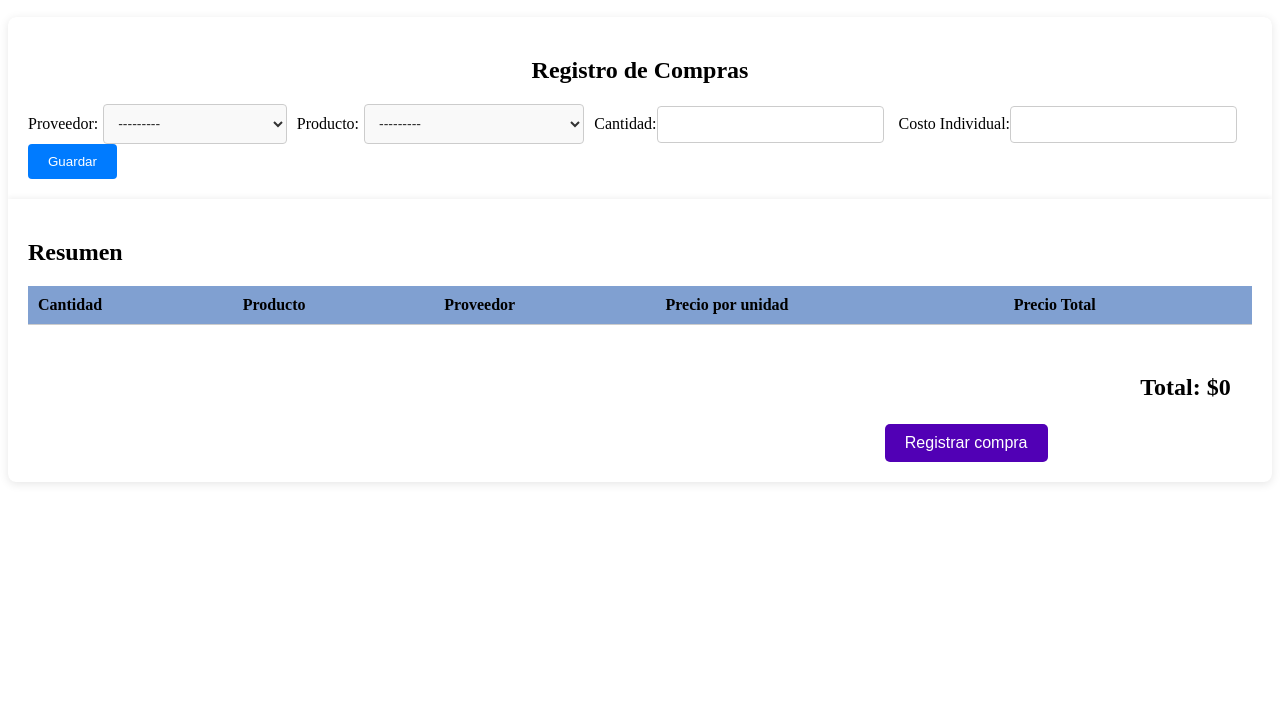
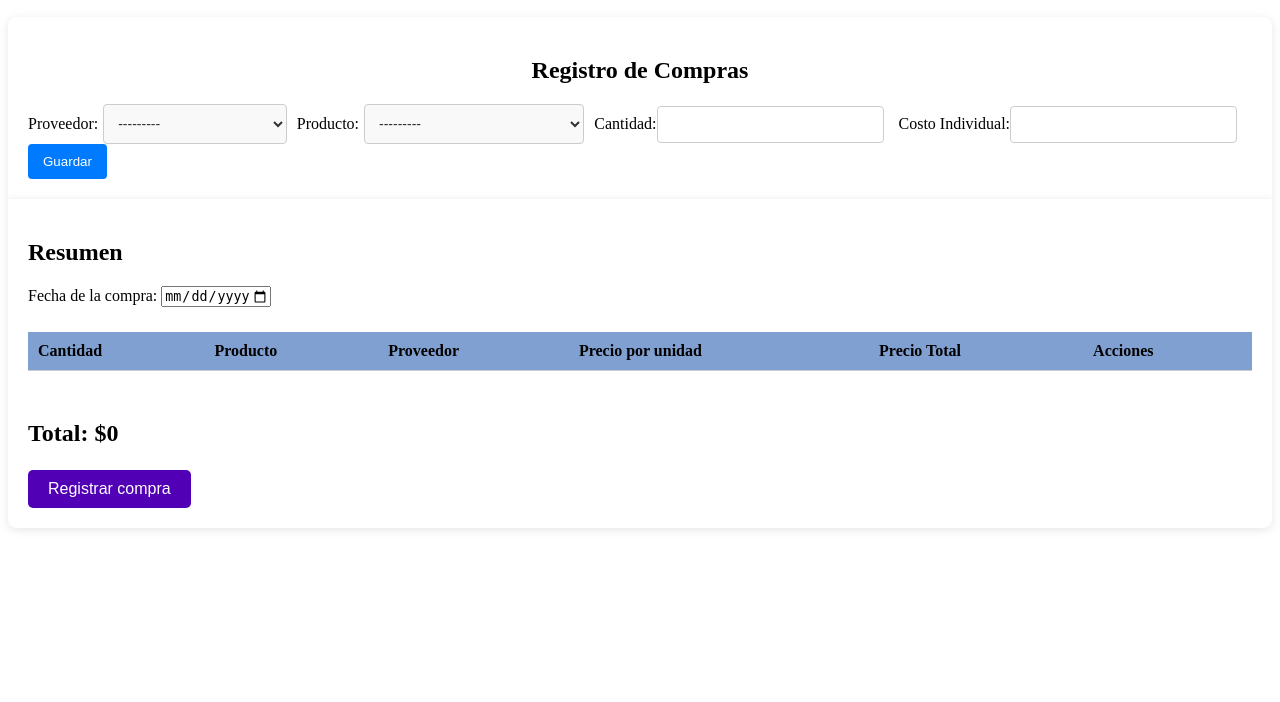
Before and after one commit to Cyrc3/estadias2, a Django app: page /registro_compra/ in a window 1280 px wide. Shown: the part 46-748 px from the top of the page. Run offline with Django 3.2, Linux system fonts and the light colour scheme; tables that the repository leaves empty hold one stand-in row (values such as "Sample post"); lists and menus that the app fills with data are empty.

Commit message:
editar y eliminar fila o compra

```diff
--- a/estadias1/accounts/views.py
+++ b/estadias1/accounts/views.py
@@ -95,6 +95,7 @@ def registrar_compra(request):
     return render(request, 'registro_compra.html', {'form':form})
 
 
+
 def registro_ventas(request):
     if request.method == 'POST':
         form = VentaForm(request.POST)
--- a/estadias1/estadias1/settings.py
+++ b/estadias1/estadias1/settings.py
@@ -77,11 +77,11 @@ WSGI_APPLICATION = 'estadias1.wsgi.application'
 DATABASES = {
     'default': {
         'ENGINE': 'django.db.backends.mysql',
-        'NAME': 'CONTROL_INVENTARIO',
+        'NAME': 'EstadiaPruebas',
         'USER': 'root',
-        'PASSWORD': 'miau',
+        'PASSWORD': '3Sa1s87873!',
         'HOST': 'localhost',
-        'w': '3306',
+        'PORT': '3306',
     }
 }
 #honestly i have no idea what this section do, is here tho, if it works, don't touch it.
--- a/estadias1/estadias1/static/JavaScript/Registro_compra_form.js
+++ b/estadias1/estadias1/static/JavaScript/Registro_compra_form.js
@@ -1,15 +1,23 @@
-document.getElementById('compraForm').addEventListener('submit', function(event) {
+document
+  .getElementById("btnGuardar")
+  .addEventListener("click", function (event) {
     event.preventDefault();
-    const formData = new FormData(event.target);
-    const producto = formData.get('id_producto');
-    const proveedor = formData.get('id_proveedor');
-    const cantidad = formData.get('cantidad');
-    const costo = formData.get('costo');
+    const formData = new FormData(document.getElementById('compraForm'));
+    const producto = formData.get("id_producto");
+    const proveedor = formData.get("id_proveedor");
+    const cantidad = parseFloat(formData.get("cantidad"));
+    const costo = parseFloat(formData.get("costo"));
+
+    // Verifica si cantidad y costo son números válidos
+    if (isNaN(cantidad) || isNaN(costo) ) {
+      alert("Por favor, introduce valores válidos");
+      return;
+    }
 
     const precioTotal = cantidad * costo;
 
     // para actualizar la tabla
-    const table = document.getElementById('resumenTabla');
+    const table = document.getElementById("resumenTabla");
     const newRow = table.insertRow();
     newRow.innerHTML = `
         <td>${cantidad}</td>
@@ -20,36 +28,112 @@ document.getElementById('compraForm').addEventListener('submit', function(event)
     `;
 
     // Actualizar el total
-    const totalCompra = document.getElementById('total-compra');
+    const totalCompra = document.getElementById("total-compra");
     const nuevoTotal = parseFloat(totalCompra.textContent) + precioTotal;
     totalCompra.textContent = nuevoTotal;
 
+    // Mostrar botón de editar compra
+    document.getElementById("editarCompraBtn").style.display = "inline";
 
-    console.log()
-    // limpia el formulario
-    event.target.reset();
+    // Añadir botones de edición y eliminación
+    const actionsCell = newRow.insertCell(-1); // Insert a new cell at the end for actions
+    actionsCell.innerHTML = `
+        <button class="editarBtn" style="display: none;">Editar</button>
+        <button class="eliminarBtn" style="display: none;">Eliminar</button>
+    `;
+    newRow.querySelector(".editarBtn").addEventListener("click", function () {
+      editarFila(newRow);
+    });
+    newRow.querySelector(".eliminarBtn").addEventListener("click", function () {
+      eliminarFila(newRow);
+    });
 
-});
+    console.log(proveedor);
+
+    // limpiar el formulario
+    document.getElementById("id_id_producto").value = "";
+    document.getElementById("id_id_proveedor").value = "";
+    document.getElementById("id_cantidad").value = "";
+    document.getElementById("id_costo").value = "";
+  });
+
+document
+  .getElementById("editarCompraBtn")
+  .addEventListener("click", function () {
+    const rows = document.querySelectorAll("#resumenTabla tr");
+
+    rows.forEach((row, index) => {
+      if (index > 0) {
+        // Skip header row
+        row.querySelector(".editarBtn").style.display = "inline";
+        row.querySelector(".eliminarBtn").style.display = "inline";
+      }
+    });
+    document.getElementById("editarCompraBtn").style.display = "none"; // Hide the Edit Compra button after it is clicked
+  });
+
+function editarFila(row) {
+  const cantidadCell = row.cells[0];
+  const productoCell = row.cells[1];
+  const proveedorCell = row.cells[2];
+  const costoCell = row.cells[3];
+
+  const cantidad = cantidadCell.textContent;
+  const producto = productoCell.textContent;
+  const proveedor = proveedorCell.textContent;
+  const costo = costoCell.textContent;
+
+  // Llenar el formulario con los datos de la fila
+  document.getElementById("id_id_producto").value = producto;
+  document.getElementById("id_id_proveedor").value = proveedor;
+  document.getElementById("id_cantidad").value = cantidad;
+  document.getElementById("id_costo").value = costo;
+
+  // Guardar el índice de la fila para referencia
+  document
+    .getElementById("compraForm")
+    .setAttribute("data-editing-row-index", row.rowIndex);
+
+  // Eliminar la fila original
+  eliminarFila(row);
+}
+
+
+
+function eliminarFila(row) {
+  const precioTotalCell = row.cells[4];
+  const precioTotal = parseFloat(precioTotalCell.textContent);
+  const totalCompra = document.getElementById("total-compra");
+  totalCompra.textContent = parseFloat(totalCompra.textContent) - precioTotal;
+    row.remove(); // Elimina toda la fila
+}
+
 
 function disableProveedorField() {
-    const proveedorInput = document.getElementById('id_proveedor');
-    const cambiarProveedorBtn = document.getElementById('cambiarProveedorBtn');
-    proveedorInput.disabled = true;
-    cambiarProveedorBtn.style.display = 'inline';
+  const proveedorInput = document.getElementById("id_proveedor");
+  const cambiarProveedorBtn = document.getElementById("cambiarProveedorBtn");
+  proveedorInput.disabled = true;
+  cambiarProveedorBtn.style.display = "inline";
 
-    cambiarProveedorBtn.addEventListener('click', function(event) {
-        event.preventDefault();
-        const cambiarProveedorModal = document.getElementById('cambiarProveedorModal');
-        cambiarProveedorModal.style.display = 'block';
+  cambiarProveedorBtn.addEventListener("click", function (event) {
+    event.preventDefault();
+    const cambiarProveedorModal = document.getElementById(
+      "cambiarProveedorModal"
+    );
+    cambiarProveedorModal.style.display = "block";
+  });
+
+  document
+    .getElementById("aceptarCambioProveedor")
+    .addEventListener("click", function () {
+      const proveedorInput = document.getElementById("id_proveedor");
+      proveedorInput.disabled = false;
+      document.getElementById("cambiarProveedorModal").style.display = "none";
     });
 
-    document.getElementById('aceptarCambioProveedor').addEventListener('click', function() {
-        const proveedorInput = document.getElementById('id_proveedor');
-        proveedorInput.disabled = false;
-        document.getElementById('cambiarProveedorModal').style.display = 'none';
-    });
-
-    document.getElementById('cancelarCambioProveedor').addEventListener('click', function() {
-        document.getElementById('cambiarProveedorModal').style.display = 'none';
+  document
+    .getElementById("cancelarCambioProveedor")
+    .addEventListener("click", function () {
+      document.getElementById("cambiarProveedorModal").style.display = "none";
     });
 }
--- a/estadias1/estadias1/static/styles/styles_compras.css
+++ b/estadias1/estadias1/static/styles/styles_compras.css
@@ -78,13 +78,14 @@
 }
 
 /* Estilos para el botón de guardar */
-#compraForm input[type="submit"] {
+#btnGuardar {
     background-color: #007bff;
     color: #ffffff;
     border: none;
     border-radius: 4px;
-    padding: 10px 20px;
+    padding: 10px 15px;
     cursor: pointer;
+
 }
 
 /* Estilos para la sección "bottom" */
@@ -105,6 +106,7 @@
 #resumenTabla {
     width: 100%;
     border-collapse: collapse;
+    margin-top: 2%;
     margin-bottom: 4%;
 }
 
@@ -127,7 +129,7 @@
     color: rgb(0, 0, 0);
     position: absolute;
     margin-bottom: 20px;
-    margin-left: 88%;
+    margin-left: 0%;
 }
 
 /* Estilos para el botón de registrar */
@@ -156,7 +158,7 @@
     width: 80%;
 }
 
-input[type="button"] {
+input[type="submit"] {
     background-color: #5100b5;
     color: white;
     border: none;
@@ -165,9 +167,9 @@ input[type="button"] {
     cursor: pointer;
     font-size: 16px;
     margin-top: 50px;
-    margin-left: 70%;
+    margin-left: 0%;
 }
 
-input[type="button"]:hover {
+input[type="submit"]:hover {
     background-color: #7bc1e4;
 }
--- a/estadias1/estadias1/templates/base.html
+++ b/estadias1/estadias1/templates/base.html
@@ -3,7 +3,7 @@
 <html lang="es">
 <head>
     <meta charset="UTF-8">
-    <title>Mi Aplicación</title>
+    {% block title %} {% endblock %}
     {% load static %}
     <link rel="stylesheet" href="{% static 'styles/style_base.css' %}">
     {% block extra_css %}{% endblock %}
--- a/estadias1/estadias1/templates/registro_compra.html
+++ b/estadias1/estadias1/templates/registro_compra.html
@@ -1,6 +1,6 @@
 {% extends 'base.html' %}
 
-{% block title %}Registro de Producto{% endblock %}
+{% block title %}<title>Registrar Compras</title>{% endblock %}
 
 {% block extra_css %}
 {%load static%}
@@ -16,7 +16,7 @@
             {% csrf_token %}
             {{ form.as_table }}
 
-            <input type="submit" value="Guardar">
+            <input type="button" value="Guardar" id="btnGuardar">
         </form>
         {% if form.errors %}
         <div class="alert alert-danger">
@@ -31,6 +31,17 @@
     </div>
     <div class="bottom">
         <h2>Resumen</h2>
+        <label for="fecha">Fecha de la compra:</label>
+        <input type="date" id="fecha" name="fecha" required>
+        <script>
+            // Obtener la fecha actual en formato ISO (YYYY-MM-DD)
+            const today = new Date().toISOString().split('T')[0];
+
+            // Asignar la fecha actual como el valor máximo del input de fecha
+            document.getElementById('fecha').setAttribute('max', today);
+
+        </script>
+        <button id="editarCompraBtn" style="display: none;">Editar Compra</button>
         <div class="resumen">
             <table id="resumenTabla">
                 <tr>
@@ -39,20 +50,21 @@
                     <th>Proveedor</th>
                     <th>Precio por unidad</th>
                     <th>Precio Total</th>
+                    <th>Acciones</th>
                 </tr>
 
             </table>
             <div class="total">
                 Total: $<span id="total-compra">0</span>
             </div>
-            <input type="button" value="Registrar compra">
+            <input type="submit" value="Registrar compra">
         </div>
     </div>
 </div>
 
 <div id="cambiarProveedorModal" class="modal">
     <div class="modal-content">
-        <p>¿Seguro que quieres cambiar el proveedor?</p>
+        <p>¿Seguro que deseas eliminar esta compra?</p>
         <button id="aceptarCambioProveedor">Aceptar</button>
         <button id="cancelarCambioProveedor">Cancelar</button>
     </div>
--- a/estadias1/estadias1/templates/registro_inventario.html
+++ b/estadias1/estadias1/templates/registro_inventario.html
@@ -1,6 +1,6 @@
 {% extends 'base.html' %}
 
-{% block title %}Registro de Producto{% endblock %}
+{% block title %}<title>Registro de Producto </title>{% endblock %}
 
 {% block extra_css %}
     {% load static %}
```
Also changed, not shown: estadias1/accounts/forms.py (line endings or trailing spaces).
